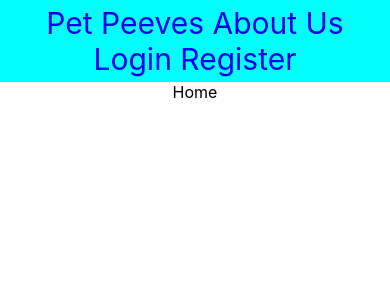
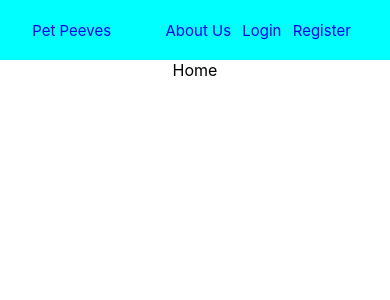
Before and after one commit to DaviZCodes/pet-peeves-blog, a React (Create React App) app in the folder frontend/: page / in a window 390 px wide. Shown: the top 300 px of the page. Built offline with nearby package versions, Linux system fonts and the light colour scheme.

Commit message:
responsive design of navbar

```diff
--- a/frontend/src/components/NavBar.css
+++ b/frontend/src/components/NavBar.css
@@ -2,13 +2,35 @@
     background-color: aqua;
     min-width: auto;
     min-height: 60px;
+    min-width: auto;
     display: flex;
     align-items: center;
     justify-content: space-around;
     padding: 5px;
 }
 
+header a{
+    text-decoration: none;
+    font-size: clamp(15px, 4.3vw, 30px);
+}
+
 .links a{
     text-decoration: none;
-    font-size: 30px;
+    font-size: clamp(15px, 4vw, 30px);
+    margin-right: 35px;
 }
+
+
+  @media (max-width: 470px) {
+    .NavBar {
+        min-height: 50px;
+    }
+    header a {
+      font-size: 15px;
+    }
+
+    .links a{
+        font-size: 15px;
+        margin-right: 7px;
+    }
+  }
--- a/frontend/src/components/NavBar.js
+++ b/frontend/src/components/NavBar.js
@@ -5,8 +5,10 @@ import './NavBar.css';
 function NavBar() {
     return (
         <div className="NavBar">
+            <header>
+                <Link to = "/"> Pet Peeves </Link>
+            </header>
             <nav className="links">
-                <Link to = "/"> Pet Peeves </Link>
                 <Link to = "/about"> About Us </Link>
                 <Link to = "/login"> Login </Link>
                 <Link to = "/register"> Register </Link>
```
